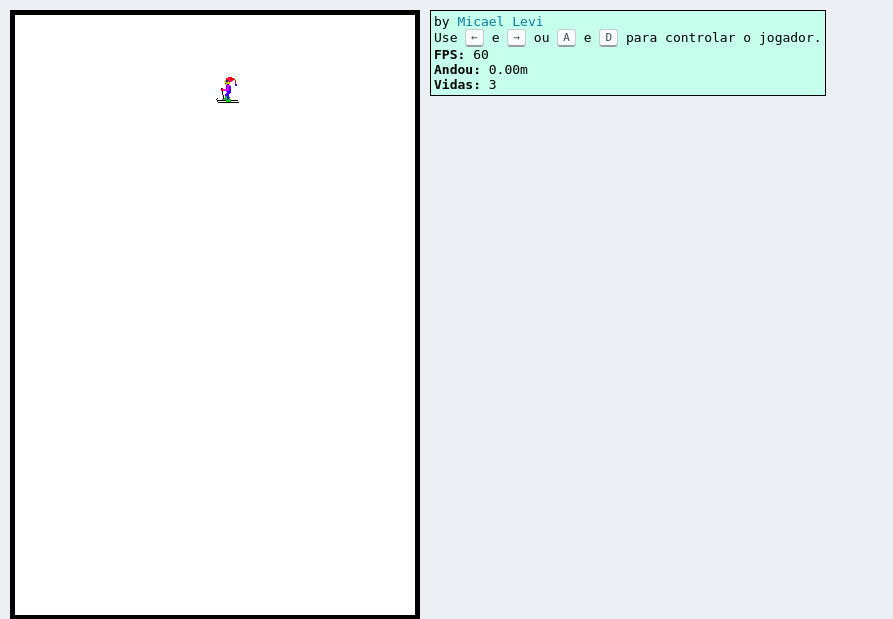
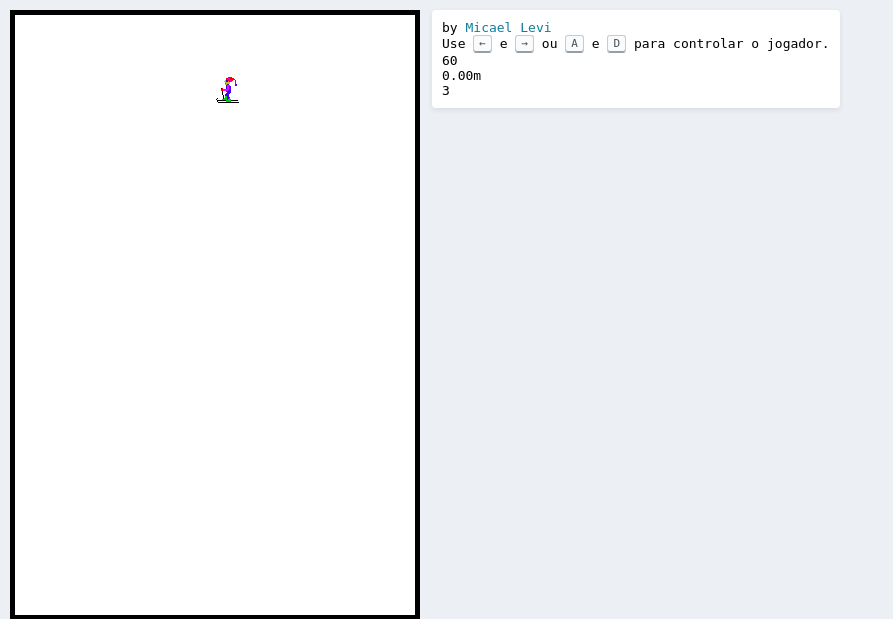
Before and after one commit to micalevisk/PW-2018-1, a PHP site: page / in a window 1280 px wide. Shown: the top 619 px of the page, without its empty margins (0-893 px from the left). Run offline with PHP 8.4, Linux system fonts and the light colour scheme.

Commit message:
up: estilo do painel de informações

```diff
--- a/skifree/css/layout.css
+++ b/skifree/css/layout.css
@@ -43,11 +43,15 @@
 
 #infoBox {
   font-family: monospace;
-  background-color: #c6ffec;
-  border: 1px solid black;
-  left: 430px;
-  padding: 3px;
+  background: white;
+  left: 432px;
   position: absolute;
+	border-radius: 4px;
+	margin-bottom: 20px;
+	padding: 10px;
+  box-shadow: 0 2px 5px #32325a1a;
+}
+
 }
 
 .label::before {
```
